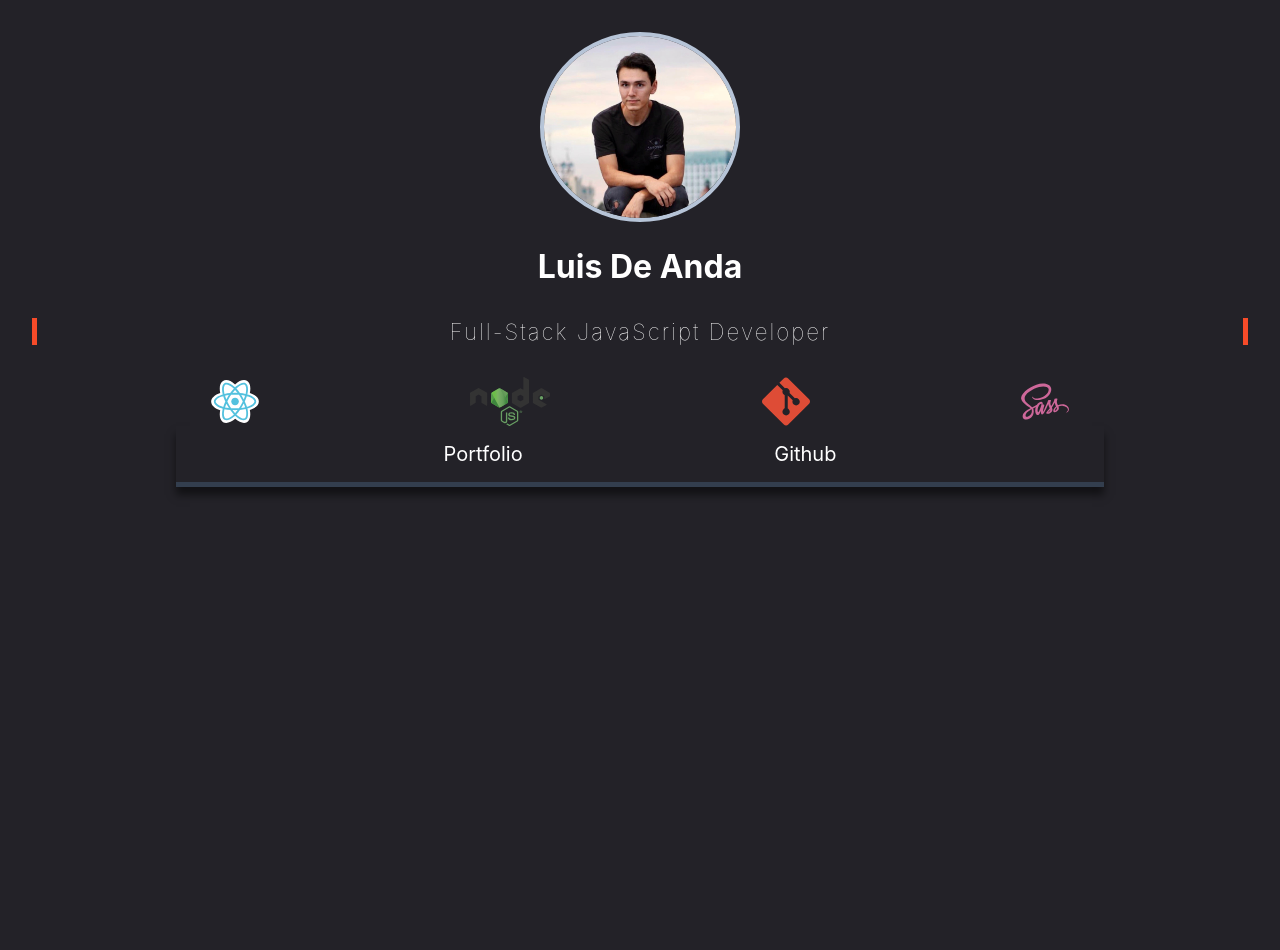
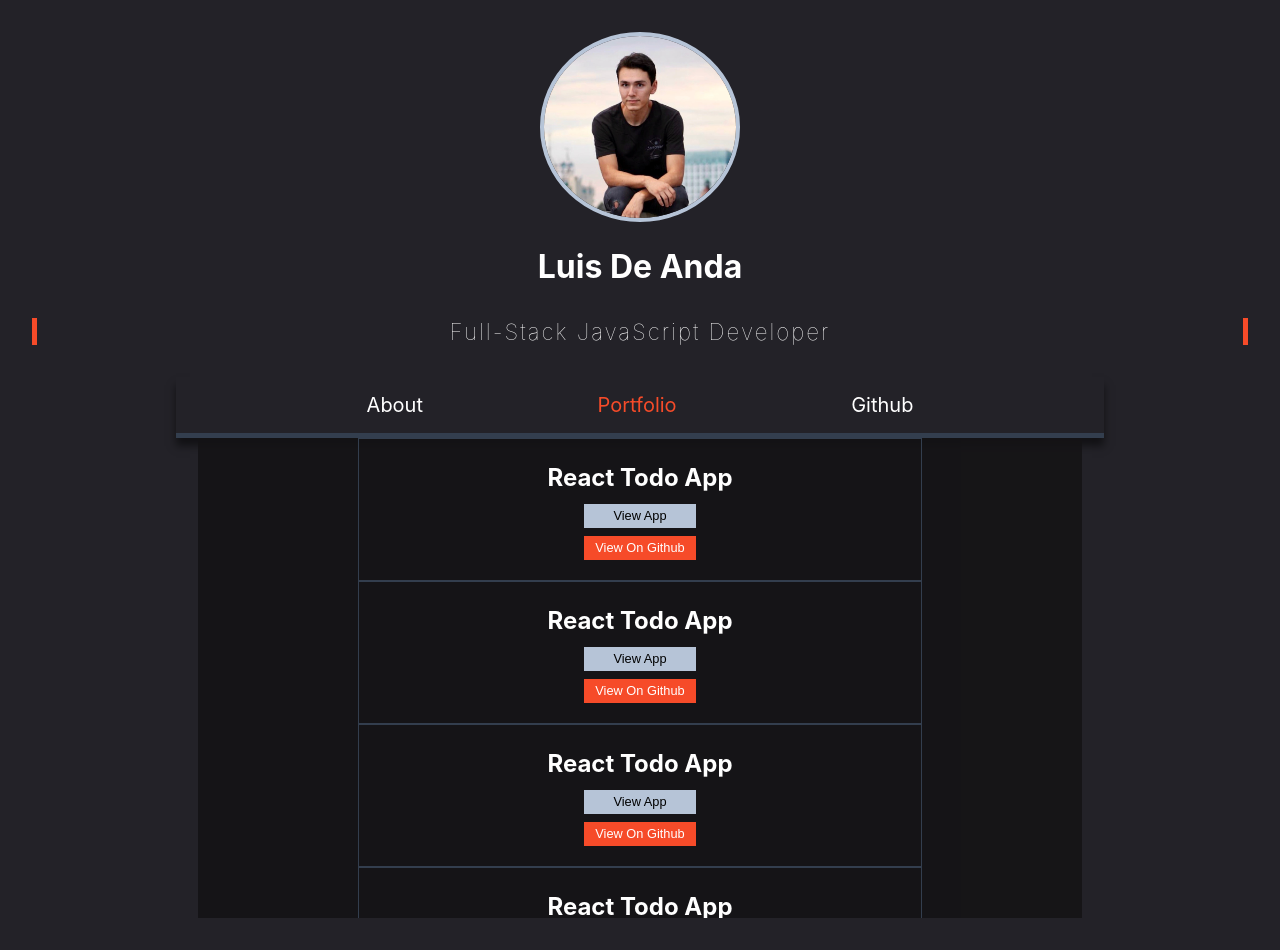
Before and after one commit to Luis1D/Luis1d.github.io, a React app in the folder blog-template/: page /Portfolio in a window 1280 px wide. Before the commit the page ends 800 px from the top, so only its background shows below. Built offline with nearby package versions, Linux system fonts and the light colour scheme.

Commit message:
Swapped some names around & updated styling

```diff
--- a/blog-template/src/App.js
+++ b/blog-template/src/App.js
@@ -4,8 +4,9 @@ import './scss/App.scss';
 import Intro from './components/Intro';
 import Nav from './components/Nav';
 import Github from './components/Github';
-import Personal from './components/Personal';
+import Portfolio from './components/Portfolio';
 import Blog from './components/Blog';
+import About from './components/About';
 import { Route, Switch } from 'react-router-dom';
 
 function App() {
@@ -14,8 +15,9 @@ function App() {
     <Intro />
     <Nav />
     <Switch>
+      <Route path="/About" component={About}/>
       <Route path="/Github" exact component={Github}/>
-      <Route path="/Personal" component={Personal}/>
+      <Route path="/Portfolio" component={Portfolio}/>
       {/* <Route path="/Blog" component={Blog}/> */}
     </Switch>
     </div>
--- /dev/null
+++ b/blog-template/src/components/About.js
@@ -0,0 +1,16 @@
+import React from 'react'
+
+const About = () => {
+    return (
+        <div>
+            <div className="icon-container">
+                <img src={require("../assets/react-seeklogo.com.svg")} alt="React" className="react-icon icon"/>
+                <img src={require("../assets/node-node-js-seeklogo.com.svg")} alt="Node.js" className="node-icon icon"/>
+                <img src={require("../assets/git-seeklogo.com.svg")} alt="Git" className="git-icon icon"/>
+                <img src={require("../assets/sass-seeklogo.com.svg")} alt="Sass" className="sass-icon icon"/>
+            </div>
+        </div>
+    )
+}
+
+export default About;
--- a/blog-template/src/components/Intro.js
+++ b/blog-template/src/components/Intro.js
@@ -6,12 +6,6 @@ const Intro = () => {
             <img src={require("../assets/portrait.jpg")} alt="portrait" className="portrait"/>
             <h1>Luis De Anda</h1>
             <h2>Full-Stack JavaScript Developer</h2>
-            <div className="icon-container">
-                <img src={require("../assets/react-seeklogo.com.svg")} alt="React" className="react-icon icon"/>
-                <img src={require("../assets/node-node-js-seeklogo.com.svg")} alt="Node.js" className="node-icon icon"/>
-                <img src={require("../assets/git-seeklogo.com.svg")} alt="Git" className="git-icon icon"/>
-                <img src={require("../assets/sass-seeklogo.com.svg")} alt="Sass" className="sass-icon icon"/>
-            </div>
         </div>
     )
 }
--- a/blog-template/src/components/Nav.js
+++ b/blog-template/src/components/Nav.js
@@ -5,7 +5,8 @@ const Nav = () => {
     return (
         <div className="nav">
             <nav>
-                <li className="nav-item"><NavLink to="/Personal/" activeStyle={{color: '#F64B29'}}>Portfolio</NavLink></li>
+                <li className="nav-item"><NavLink to="/About/" activeStyle={{color: '#F64B29'}}>About</NavLink></li>
+                <li className="nav-item"><NavLink to="/Portfolio/" activeStyle={{color: '#F64B29'}}>Portfolio</NavLink></li>
                 {/* <li className="nav-item"><NavLink to="/Blog/" activeStyle={{color: '#F64B29'}}>Blog</NavLink></li> */}
                 <li className="nav-item"><NavLink to="/Github/" activeStyle={{color: '#F64B29'}}>Github</NavLink></li>
             </nav>
--- a/blog-template/src/components/Personal.js
+++ /dev/null
@@ -1,15 +0,0 @@
-import React from 'react';
-
-const Personal = () => {
-    return (
-        <div className="portfolio-section">
-            <h2>Portfolio</h2>
-                <div className="portfolio-cards">
-                    <a href="https://react-todo.luisdeanda.now.sh"><h3>React Todo App</h3></a>
-                    <a href="https://github.com/Luis1D"><button className="view-github">Github</button></a>
-                </div>
-        </div>
-    )
-}
-
-export default Personal;
--- /dev/null
+++ b/blog-template/src/components/Portfolio.js
@@ -0,0 +1,30 @@
+import React from 'react';
+
+const Portfolio = () => {
+    return (
+        <div className="portfolio-section display-item">
+                <div className="portfolio-cards">
+                    <h3 className="portfolio-title">React Todo App</h3>
+                    <a href="https://react-todo.luisdeanda.now.sh"><button className="portfolio-app">View App</button></a>
+                    <a href="https://github.com/Luis1D"><button className="portfolio-github">View On Github</button></a>
+                </div>
+                <div className="portfolio-cards">
+                    <h3 className="portfolio-title">React Todo App</h3>
+                    <a href="https://react-todo.luisdeanda.now.sh"><button className="portfolio-app">View App</button></a>
+                    <a href="https://github.com/Luis1D"><button className="portfolio-github">View On Github</button></a>
+                </div>
+                <div className="portfolio-cards">
+                    <h3 className="portfolio-title">React Todo App</h3>
+                    <a href="https://react-todo.luisdeanda.now.sh"><button className="portfolio-app">View App</button></a>
+                    <a href="https://github.com/Luis1D"><button className="portfolio-github">View On Github</button></a>
+                </div>
+                <div className="portfolio-cards">
+                    <h3 className="portfolio-title">React Todo App</h3>
+                    <a href="https://react-todo.luisdeanda.now.sh"><button className="portfolio-app">View App</button></a>
+                    <a href="https://github.com/Luis1D"><button className="portfolio-github">View On Github</button></a>
+                </div>
+        </div>
+    )
+}
+
+export default Portfolio;
--- a/blog-template/src/scss/App.scss
+++ b/blog-template/src/scss/App.scss
@@ -2,6 +2,7 @@
 @import 'nav';
 @import 'github';
 @import 'portfolio';
+@import 'about';
 
 /* GLOBAL */
 .App {
@@ -28,15 +29,3 @@ button {
     background-color: #141316dc;
     max-width: 69%;
 }
-/* ICONS */
-.icon-container {
-  display: flex;
-  flex-direction: row;
-  justify-content: space-evenly;
-}
-.icon {
-  width: 3rem;
-}
-.node-icon {
-  width: 5rem;
-}
--- /dev/null
+++ b/blog-template/src/scss/_about.scss
@@ -0,0 +1,13 @@
+/* ICONS */
+.icon-container {
+  display: flex;
+  flex-direction: row;
+  justify-content: space-evenly;
+  margin-top: 2rem;
+}
+.icon {
+  width: 3rem;
+}
+.node-icon {
+  width: 5rem;
+}
--- a/blog-template/src/scss/_portfolio.scss
+++ b/blog-template/src/scss/_portfolio.scss
@@ -1,19 +1,18 @@
 .portfolio-cards {
     border: 1px solid #333E4E;
-    width: 80%;
+    width: 60%;
     margin: 0 auto;
     text-align: left;
     padding: 1rem;
     color: #fff;
     display: flex;
-    justify-content: space-between;
+    flex-direction: column;
+    justify-content: space-evenly;
     align-items: center;
 
-    button {
-        margin: 0;
-    }
     a {
         color: #fff;
+
         &:hover {
             color: #F64B29;
             cursor: pointer;
@@ -21,3 +20,23 @@
         }
     }
 }
+.portfolio-github, .portfolio-app {
+    margin: 0;
+    width: 7rem;
+    border: none;
+    height: 1.5rem;
+    margin: .25rem;
+    font-size: .80rem;
+}
+.portfolio-github {
+    background-color: #F64B29;
+    color: #fff;
+}
+.portfolio-app {
+    background-color: #B6C4D7;
+    color: #000;
+}
+.portfolio-title {
+    margin: .5rem;
+    font-size: 1.5rem;
+}
```
